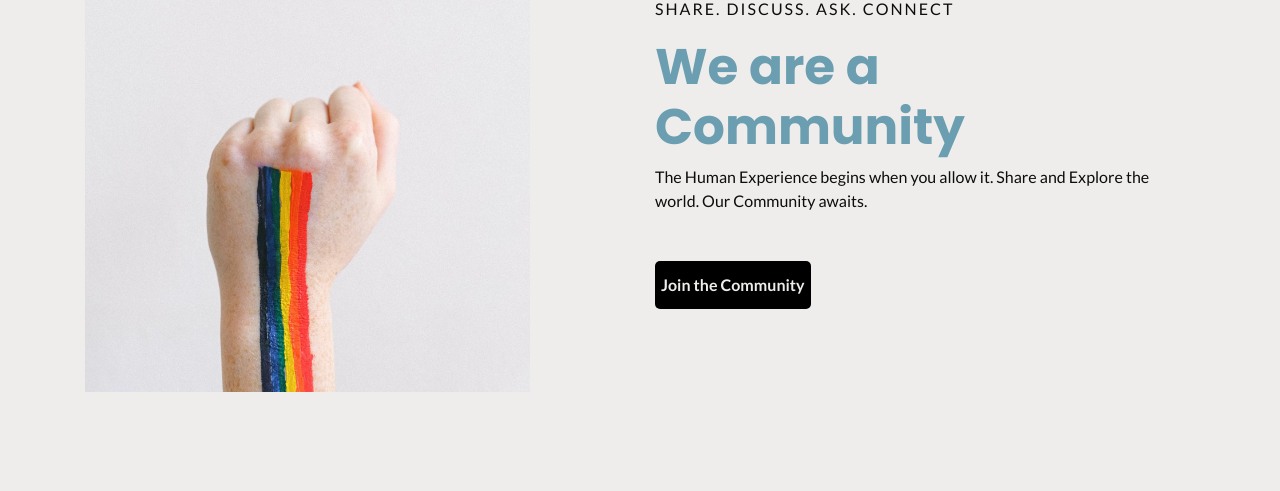
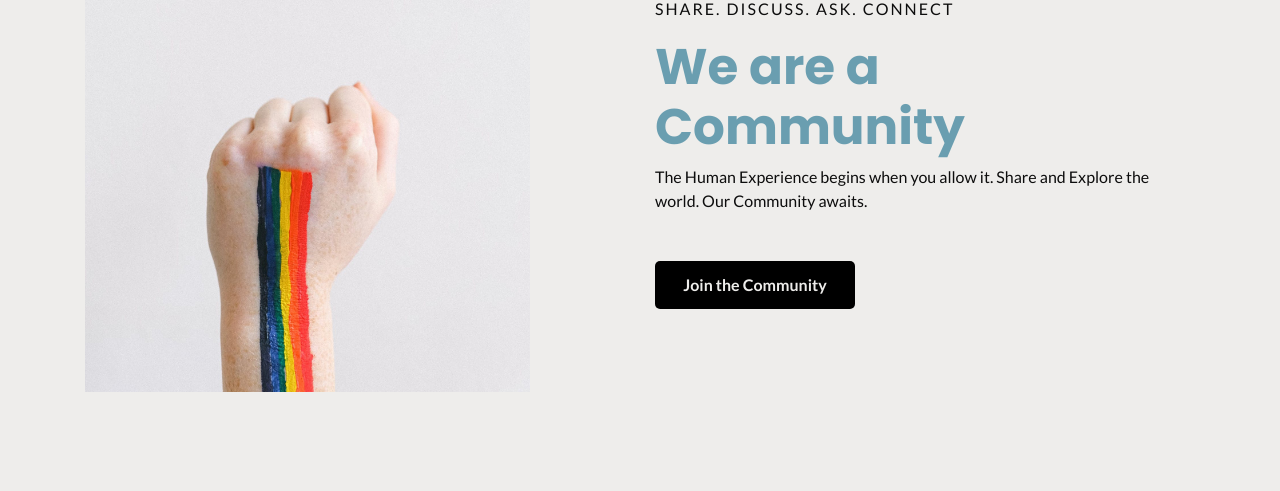
Before and after one commit to trevthedev777/together-hackathon-june-22, a Django app: page / in a window 1280 px wide. Shown: the part 223-714 px from the top of the page. Run offline with Django 3.2, Linux system fonts and the light colour scheme; the visitor is signed in with stand-in values (Sample User, id 1); parts of the project's set-up code (start-up, migrations or seed data) failed here and were passed over; some libraries are stand-ins or nearby versions.

Commit message:
Change mockup, add style

```diff
--- a/home/templates/home/index.html
+++ b/home/templates/home/index.html
@@ -27,7 +27,7 @@
           The Human Experience begins when you allow it. Share and Explore the world. Our Community awaits.
         </p>
         {% if request.user.is_authenticated %}
-          <a class="btn btn--cta btn--black" href="{% url 'chatrooms' %}" aria-label="Link to create an account page.">
+          <a class="btn btn--cta btn--black join" href="{% url 'chatrooms' %}" aria-label="Link to create an account page.">
             Join the Community
           </a>
         {% else %}
```
Also changed, not shown: documentation/mockup/mockup.png.
